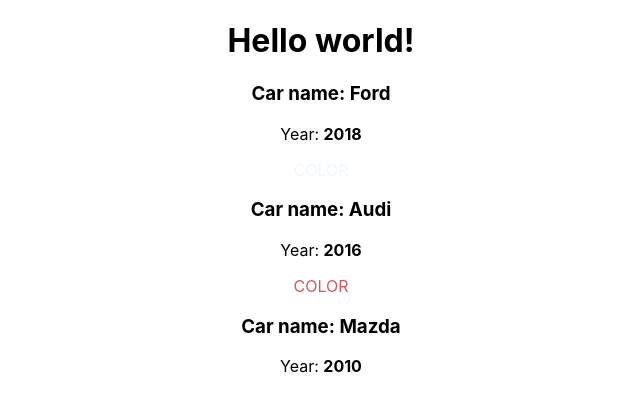
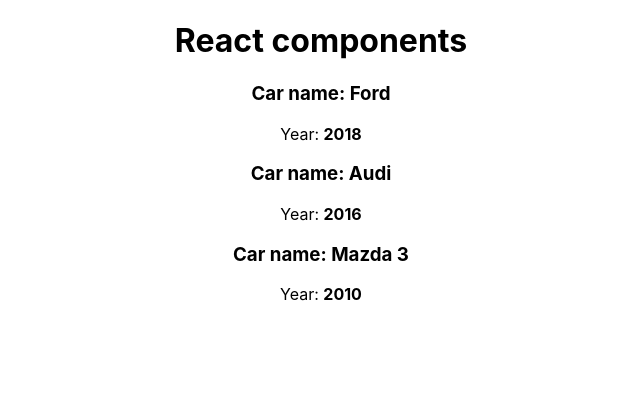
Before and after one commit to LyaFouks/React, a React (Create React App) app in the folder react-theory/: page / in a window 1280 px wide. Shown: the top 412 px of the page, without its empty margins (319-959 px from the left). Built offline with nearby package versions, Linux system fonts and the light colour scheme.

Commit message:
Create "state"

```diff
--- a/react-theory/src/App.js
+++ b/react-theory/src/App.js
@@ -3,24 +3,32 @@
 import Car from './Car/Car'
 
 class App extends Component {
+
+    state = {
+        cars: [
+            {name: 'Ford', year: 2018},
+            {name: 'Audi', year: 2016},
+            {name: 'Mazda 3', year: 2010}
+        ],
+        pageTittle: 'React components'
+    }
+
     render() {
         const divStyle = {
             textAlign: 'center'
         }
 
+        const cars = this.state.cars
+
 
 
         return (
             <div style={divStyle}>
-                <h1>Hello world!</h1>
+                <h1>{this.state.pageTittle}</h1>
 
-                <Car name={'Ford'} year={2018}>
-                    <p style={{color: 'aliceblue'}}>COLOR</p>
-                </Car>
-                <Car name="Audi" year={2016}>
-                    <p style={{color: 'indianred'}}>COLOR</p>
-                </Car>
-                <Car name={'Mazda'} year={2010}/>
+                <Car name={cars[0].name} year={cars[0].year} />
+                <Car name={cars[1].name} year={cars[1].year} />
+                <Car name={cars[2].name} year={cars[2].year} />
             </div>
         );
     }
--- a/react-theory/src/Car/Car.js
+++ b/react-theory/src/Car/Car.js
@@ -4,7 +4,7 @@
     <div>
         <h3>Car name: {props.name}</h3>
         <p>Year: <strong>{props.year}</strong></p>
-        { props.children }
+
 
     </div>
 )
```
